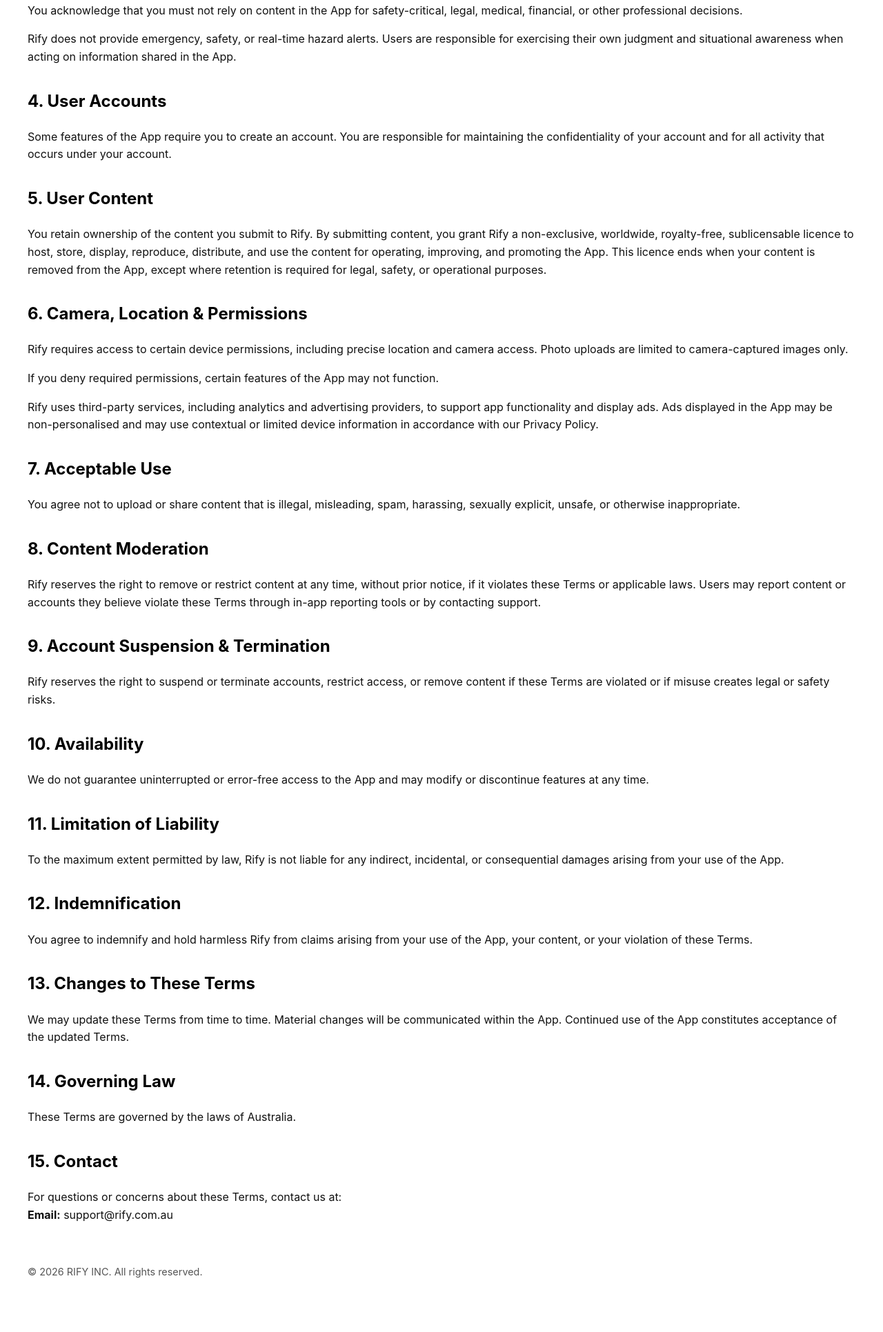
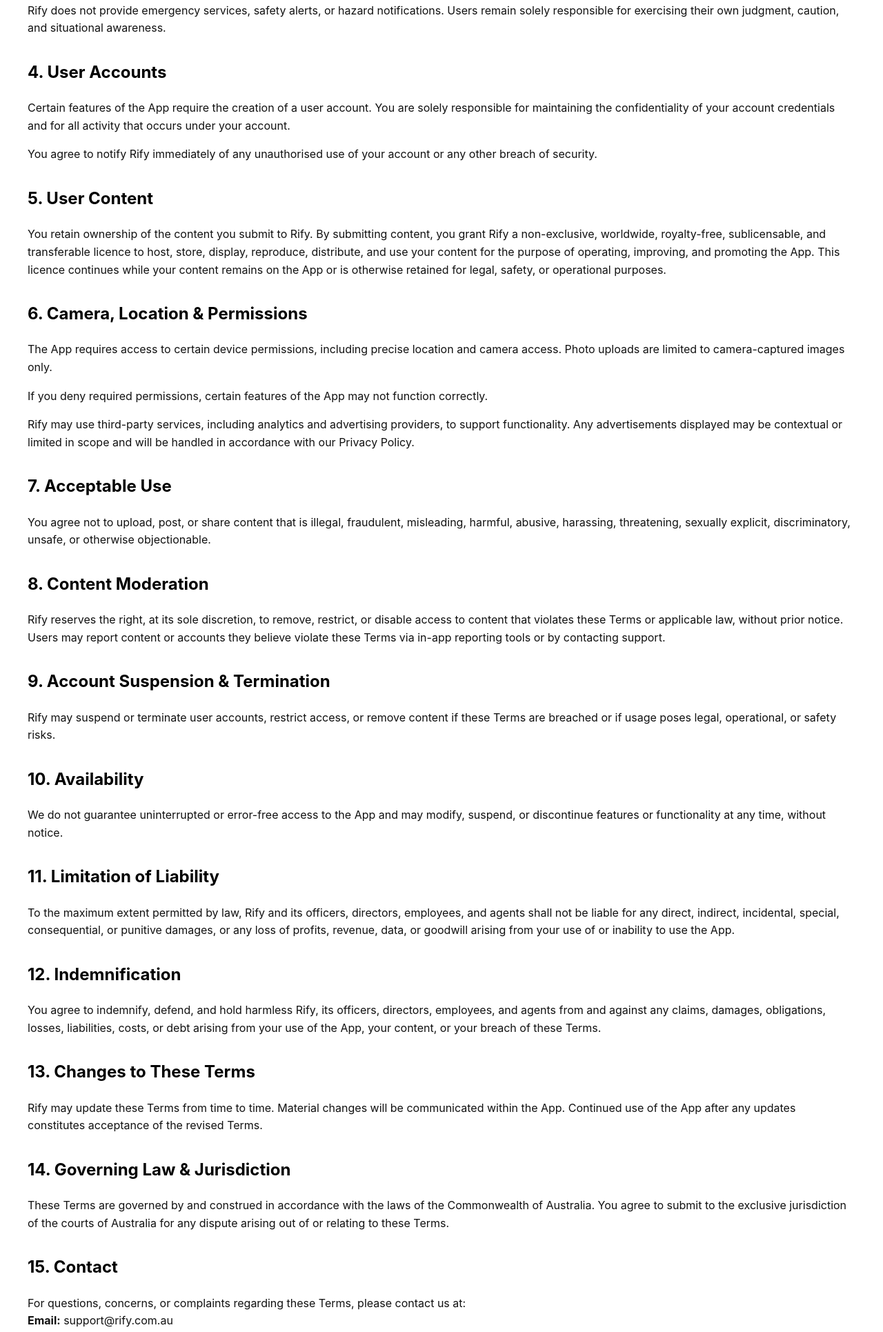
Before and after one commit to Rify-Production/Rify_Terms_And_Condition, a plain HTML site: page index.html in a window 1280 px wide. Shown: the part 804-2735 px from the top of the page at 69% size. Before the commit the page ends 2699 px from the top, so only its background shows below. Drawn offline with Linux system fonts and the light colour scheme.

Commit message:
Update index.html
Updated version, and Company name and date, and up reved

```diff
--- a/index.html
+++ b/index.html
@@ -36,13 +36,13 @@
 <body>
 
 <h1>Terms and Conditions</h1>
-<p><strong>Version:</strong> 1.0</p>
-<p><strong>Last updated:</strong> 10 January 2026</p>
+<p><strong>Version:</strong> 1.1</p>
+<p><strong>Last updated:</strong> 24 January 2026</p>
 
 <section>
 <p>
 These Terms and Conditions ("Terms") govern your access to and use of the <strong>Rify</strong> mobile application ("App"),
-operated by <strong>RIFY INC.</strong> ("Rify", "we", "us", or "our").
+operated by <strong>RIFY PTY LTD</strong> ("Rify", "we", "us", or "our").
 </p>
 <p>
 By accessing or using the App, you agree to be bound by these Terms. If you do not agree, you must not use the App.
@@ -52,24 +52,19 @@
 <section>
 <h2>1. Eligibility</h2>
 <p>
-You must be at least <strong>16 years old</strong> to use Rify. By using the App, you represent that you meet this requirement
-and have the legal capacity to enter into these Terms. Rify is <strong>not intended for children</strong> and is not directed
-at users under the age of 13.
+You must be at least <strong>16 years old</strong> to use Rify. By using the App, you represent and warrant that you meet this
+requirement and have the legal capacity to enter into these Terms. The App is <strong>not directed at children under 13 years</strong>.
 </p>
 </section>
 
 <section>
 <h2>2. About Rify</h2>
 <p>
-Rify is a location-based social platform that allows users to request or share real-time, community-generated information
+Rify is a location-based platform that allows users to request, share, and access real-time, community-generated information
 about nearby places.
 </p>
 <p>
-Content shared on Rify may include camera-captured photos (camera-only, no photo library uploads), short text-based public
-service announcements ("PSAs"), and location-related metadata.
-</p>
-<p>
-All content is user-generated and provided for informational purposes only.
+Content shared on Rify may include camera-captured photos, short text-based public service announcements ("PSAs"), and location-related metadata. All content is user-generated and provided for informational purposes only.
 </p>
 </section>
 
@@ -84,119 +79,124 @@
 professional decisions.
 </p>
 <p>
-Rify does not provide emergency, safety, or real-time hazard alerts. Users are responsible for exercising their own
-judgment and situational awareness when acting on information shared in the App.
+Rify does not provide emergency services, safety alerts, or hazard notifications. Users remain solely responsible for exercising
+their own judgment, caution, and situational awareness.
 </p>
 </section>
 
 <section>
 <h2>4. User Accounts</h2>
 <p>
-Some features of the App require you to create an account. You are responsible for maintaining the confidentiality of your
-account and for all activity that occurs under your account.
+Certain features of the App require the creation of a user account. You are solely responsible for maintaining the confidentiality
+of your account credentials and for all activity that occurs under your account.
+</p>
+<p>
+You agree to notify Rify immediately of any unauthorised use of your account or any other breach of security.
 </p>
 </section>
 
 <section>
 <h2>5. User Content</h2>
 <p>
-You retain ownership of the content you submit to Rify. By submitting content, you grant Rify a non-exclusive, worldwide,
-royalty-free, sublicensable licence to host, store, display, reproduce, distribute, and use the content for operating,
-improving, and promoting the App. This licence ends when your content is removed from the App, except where retention is
-required for legal, safety, or operational purposes.
+You retain ownership of the content you submit to Rify. By submitting content, you grant Rify a non-exclusive, worldwide, royalty-free,
+sublicensable, and transferable licence to host, store, display, reproduce, distribute, and use your content for the purpose
+of operating, improving, and promoting the App. This licence continues while your content remains on the App or is otherwise retained
+for legal, safety, or operational purposes.
 </p>
 </section>
 
 <section>
 <h2>6. Camera, Location & Permissions</h2>
 <p>
-Rify requires access to certain device permissions, including precise location and camera access. Photo uploads are limited
+The App requires access to certain device permissions, including precise location and camera access. Photo uploads are limited
 to camera-captured images only.
 </p>
 <p>
-If you deny required permissions, certain features of the App may not function.
+If you deny required permissions, certain features of the App may not function correctly.
 </p>
 <p>
-Rify uses third-party services, including analytics and advertising providers, to support app functionality and display
-ads. Ads displayed in the App may be non-personalised and may use contextual or limited device information in accordance
-with our Privacy Policy.
+Rify may use third-party services, including analytics and advertising providers, to support functionality. Any advertisements
+displayed may be contextual or limited in scope and will be handled in accordance with our Privacy Policy.
 </p>
 </section>
 
 <section>
 <h2>7. Acceptable Use</h2>
 <p>
-You agree not to upload or share content that is illegal, misleading, spam, harassing, sexually explicit, unsafe, or
-otherwise inappropriate.
+You agree not to upload, post, or share content that is illegal, fraudulent, misleading, harmful, abusive, harassing, threatening,
+sexually explicit, discriminatory, unsafe, or otherwise objectionable.
 </p>
 </section>
 
 <section>
 <h2>8. Content Moderation</h2>
 <p>
-Rify reserves the right to remove or restrict content at any time, without prior notice, if it violates these Terms or
-applicable laws. Users may report content or accounts they believe violate these Terms through in-app reporting tools
-or by contacting support.
+Rify reserves the right, at its sole discretion, to remove, restrict, or disable access to content that violates these Terms
+or applicable law, without prior notice. Users may report content or accounts they believe violate these Terms via in-app
+reporting tools or by contacting support.
 </p>
 </section>
 
 <section>
 <h2>9. Account Suspension & Termination</h2>
 <p>
-Rify reserves the right to suspend or terminate accounts, restrict access, or remove content if these Terms are violated or
-if misuse creates legal or safety risks.
+Rify may suspend or terminate user accounts, restrict access, or remove content if these Terms are breached or if usage poses
+legal, operational, or safety risks.
 </p>
 </section>
 
 <section>
 <h2>10. Availability</h2>
 <p>
-We do not guarantee uninterrupted or error-free access to the App and may modify or discontinue features at any time.
+We do not guarantee uninterrupted or error-free access to the App and may modify, suspend, or discontinue features or functionality
+at any time, without notice.
 </p>
 </section>
 
 <section>
 <h2>11. Limitation of Liability</h2>
 <p>
-To the maximum extent permitted by law, Rify is not liable for any indirect, incidental, or consequential damages arising
-from your use of the App.
+To the maximum extent permitted by law, Rify and its officers, directors, employees, and agents shall not be liable for any direct,
+indirect, incidental, special, consequential, or punitive damages, or any loss of profits, revenue, data, or goodwill arising from
+your use of or inability to use the App.
 </p>
 </section>
 
 <section>
 <h2>12. Indemnification</h2>
 <p>
-You agree to indemnify and hold harmless Rify from claims arising from your use of the App, your content, or your violation
-of these Terms.
+You agree to indemnify, defend, and hold harmless Rify, its officers, directors, employees, and agents from and against any claims,
+damages, obligations, losses, liabilities, costs, or debt arising from your use of the App, your content, or your breach of these Terms.
 </p>
 </section>
 
 <section>
 <h2>13. Changes to These Terms</h2>
 <p>
-We may update these Terms from time to time. Material changes will be communicated within the App. Continued use of the App
-constitutes acceptance of the updated Terms.
+Rify may update these Terms from time to time. Material changes will be communicated within the App. Continued use of the App
+after any updates constitutes acceptance of the revised Terms.
 </p>
 </section>
 
 <section>
-<h2>14. Governing Law</h2>
+<h2>14. Governing Law & Jurisdiction</h2>
 <p>
-These Terms are governed by the laws of Australia.
+These Terms are governed by and construed in accordance with the laws of the Commonwealth of Australia. You agree to submit
+to the exclusive jurisdiction of the courts of Australia for any dispute arising out of or relating to these Terms.
 </p>
 </section>
 
 <section>
 <h2>15. Contact</h2>
 <p>
-For questions or concerns about these Terms, contact us at:
+For questions, concerns, or complaints regarding these Terms, please contact us at:
 <br>
 <strong>Email:</strong> support@rify.com.au
 </p>
 </section>
 
 <footer>
-<p>© 2026 RIFY INC. All rights reserved.</p>
+<p>© 2026 RIFY PTY LTD. All rights reserved.</p>
 </footer>
 
 </body>
```
